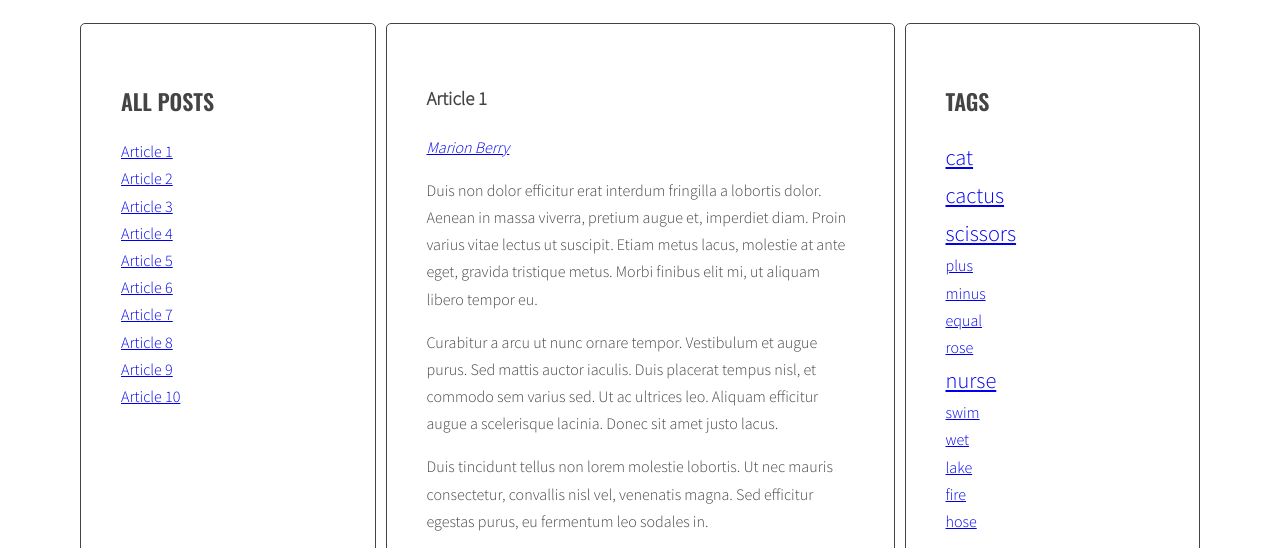
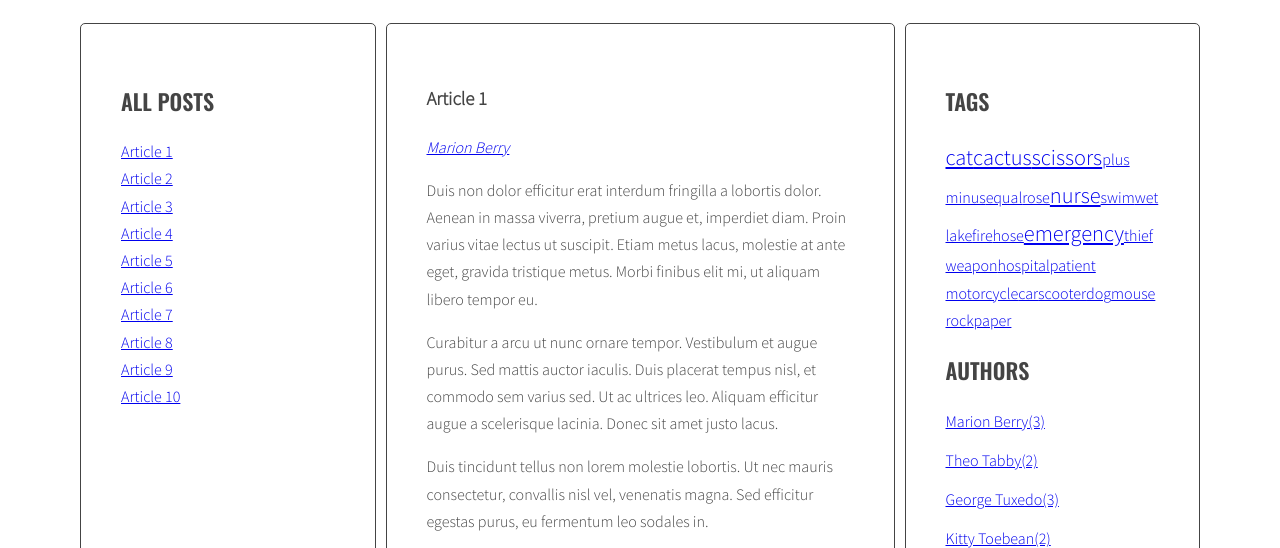
Before and after one commit to monikab88/javascript-blog, a website: page index.html in a window 1280 px wide. Shown: the part 220-768 px from the top of the page. Drawn offline with nearby package versions, Linux system fonts and the light colour scheme.

Commit message:
css tags

```diff
--- a/css/style.css
+++ b/css/style.css
@@ -6,7 +6,7 @@
 }
 
 body {
-  background: #fff;
+  background: 0#fff;
   font-family: "Source Sans Pro", sans-serif;
   color: #444;
   font-weight: 300;
@@ -73,7 +73,7 @@ body {
 }
 
 .list-horizontal li {
-  display: inline;
+  display: inline-block;
 }
 
 /* Authors */
@@ -99,6 +99,11 @@ body {
 .post-tags p {
   margin: 0 10px 0 0;
 }
+
+/*Tags*/
+.tags li {
+  display: inline-block;
+}
 .tag-size-1 {
   font-size: 100%;
 }
```
